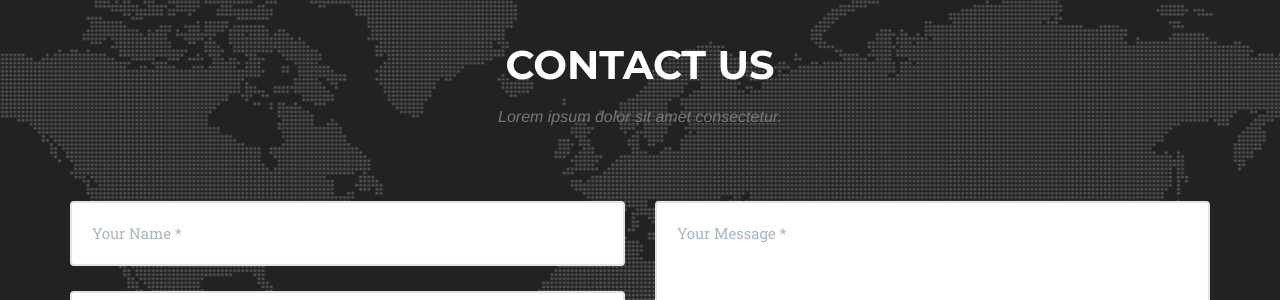
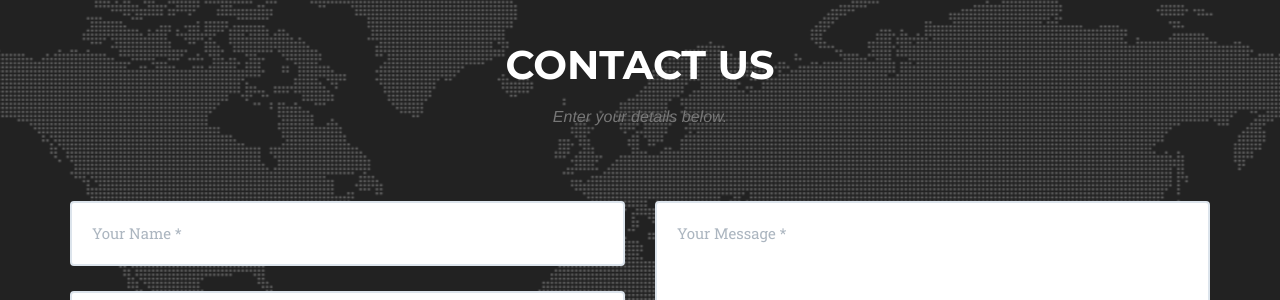
Before and after one commit to HyperVS/HyperVS.github.io, a Jekyll site: the page built from index.html, in a window 1280 px wide and 900 px high, scrolled down 1131 px. Shown: the part 152-452 px from the top of the window. Built offline with Jekyll 4.4.1, drawn with Linux system fonts in a browser that asks for light colours; some web fonts are replaced.

Commit message:
Fixed contact prompt

```diff
--- a/_includes/contact.html
+++ b/_includes/contact.html
@@ -3,7 +3,7 @@
             <div class="row">
                 <div class="col-lg-12 text-center">
                     <h2 class="section-heading">Contact Us</h2>
-                    <h3 class="section-subheading text-muted">Lorem ipsum dolor sit amet consectetur.</h3>
+                    <h3 class="section-subheading text-muted">Enter your details below.</h3>
                 </div>
             </div>
             <div class="row">
```
